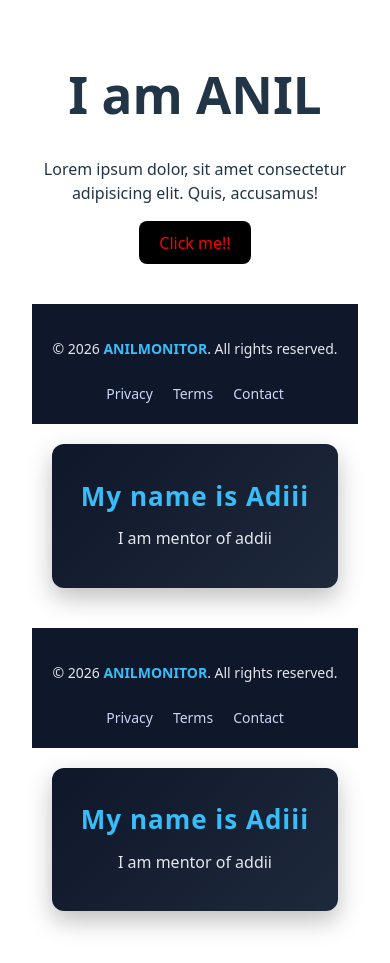
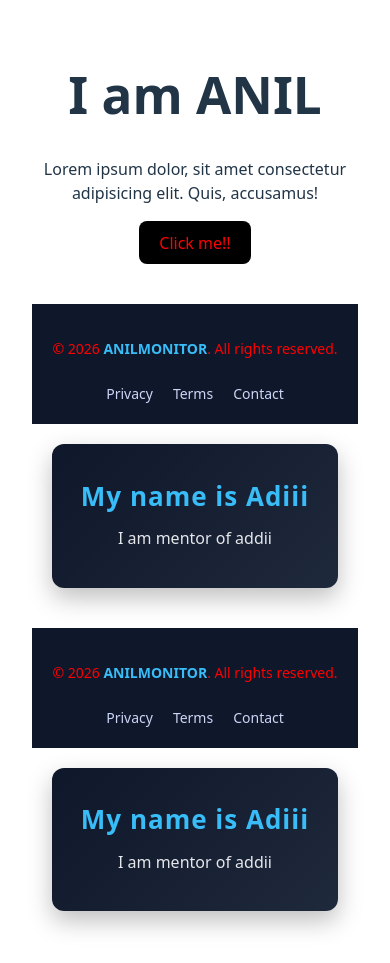
Before and after one commit to anilmonitor/viteTest, a React (Vite) app: page / in a window 390 px wide. Built offline with nearby package versions, Linux system fonts and the light colour scheme.

Commit message:
change color

```diff
--- a/src/footer.css
+++ b/src/footer.css
@@ -47,7 +47,7 @@
     flex-direction: column;
     gap: 10px;
     text-align: center;
+color: red;
 
-    /* s  */
   }
 }
```
